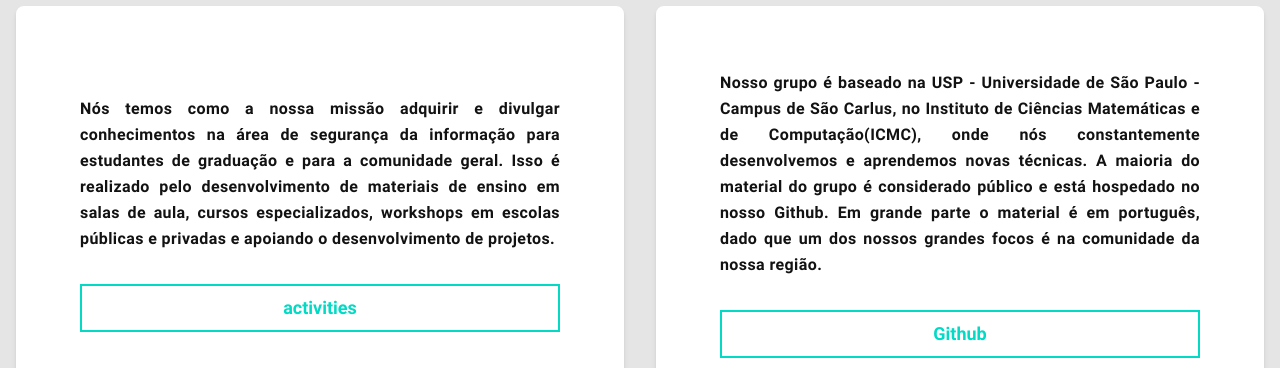
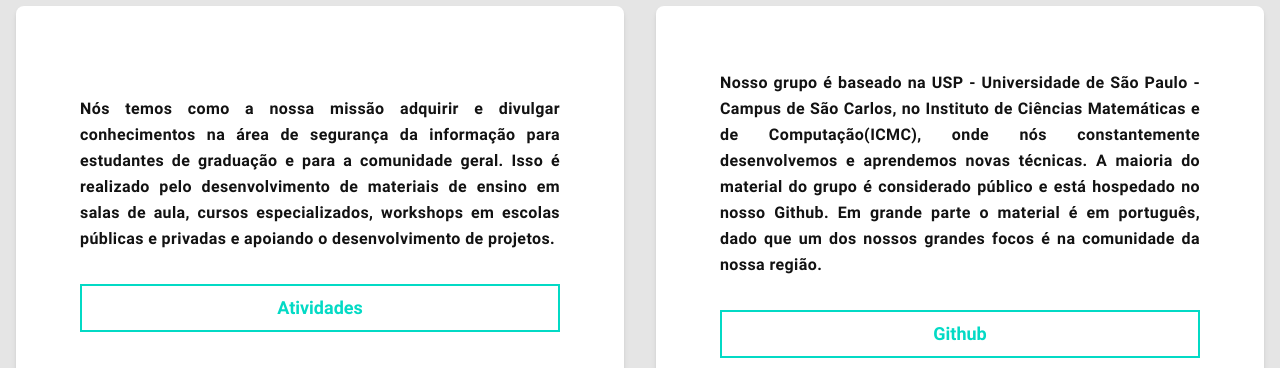
Before and after one commit to GANESH-ICMC/ganesh-website, a Next.js app: page / in a window 1280 px wide. Shown: the part 1008-1376 px from the top of the page. Built offline with nearby package versions, Linux system fonts and the light colour scheme.

Commit message:
Fix small bug in index locale caused by the activities one

```diff
--- a/locale/br/index.json
+++ b/locale/br/index.json
@@ -2,5 +2,6 @@
   "extragroup" : "Grupo Extracurricular",
   "description":"Grupo extracurricular focado em segurança da informação.",
   "mission":    "Nós temos como a nossa missão adquirir e divulgar conhecimentos na área de segurança da informação para estudantes de graduação e para a comunidade geral. Isso é realizado pelo desenvolvimento de materiais de ensino em salas de aula, cursos especializados, workshops em escolas públicas e privadas e apoiando o desenvolvimento de projetos.",
-  "based":      "Nosso grupo é baseado na USP - Universidade de São Paulo - Campus de São Carlus, no Instituto de Ciências Matemáticas e de Computação(ICMC), onde nós constantemente desenvolvemos e aprendemos novas técnicas. A maioria do material do grupo é considerado público e está hospedado no nosso Github. Em grande parte o material é em português, dado que um dos nossos grandes focos é na comunidade da nossa região."
+  "based":      "Nosso grupo é baseado na USP - Universidade de São Paulo - Campus de São Carlos, no Instituto de Ciências Matemáticas e de Computação(ICMC), onde nós constantemente desenvolvemos e aprendemos novas técnicas. A maioria do material do grupo é considerado público e está hospedado no nosso Github. Em grande parte o material é em português, dado que um dos nossos grandes focos é na comunidade da nossa região.",
+  "activities": "Atividades"
 }
--- a/locale/en/index.json
+++ b/locale/en/index.json
@@ -2,5 +2,6 @@
       "extragroup" : "Extracurricular Group",
       "description": "Extracurricular group focused on information security.",
       "mission": "We have as our mission to acquire and spread knowledge on the area of information security to undergraduate students and to the community in general. This is made through the development of class materials, specific courses, workshops in public and private schools and supporting the development of projects.",
-      "based":    "Our group is based at USP - University Of São Paulo, Campus São Carlos, within the Institute of Mathematical and Computer Sciences - ICMC, where we constantly develop and learn new techniques. Most of the group material is considered public and it is hosted on our Github, although a considerate amount of it is in portuguese, since our one of our big focuses are on the community of our region."
+      "based":    "Our group is based at USP - University Of São Paulo, Campus São Carlos, within the Institute of Mathematical and Computer Sciences - ICMC, where we constantly develop and learn new techniques. Most of the group material is considered public and it is hosted on our Github, although a considerate amount of it is in portuguese, since our one of our big focuses are on the community of our region.",
+      "activities": "Activities"
 }
--- a/pages/index.js
+++ b/pages/index.js
@@ -38,7 +38,7 @@ function Home ({ t })  {
                   {t('index:mission')}
                 </p>
                 <button className='btn-primary w-full text-lg font-bold mt-4 md:mt-8'>
-                <a href="/atividades">{t('activities')}</a>
+                <a href="/atividades">{t('index:activities')}</a>
                 </button>
               </div>
             </div>
```
